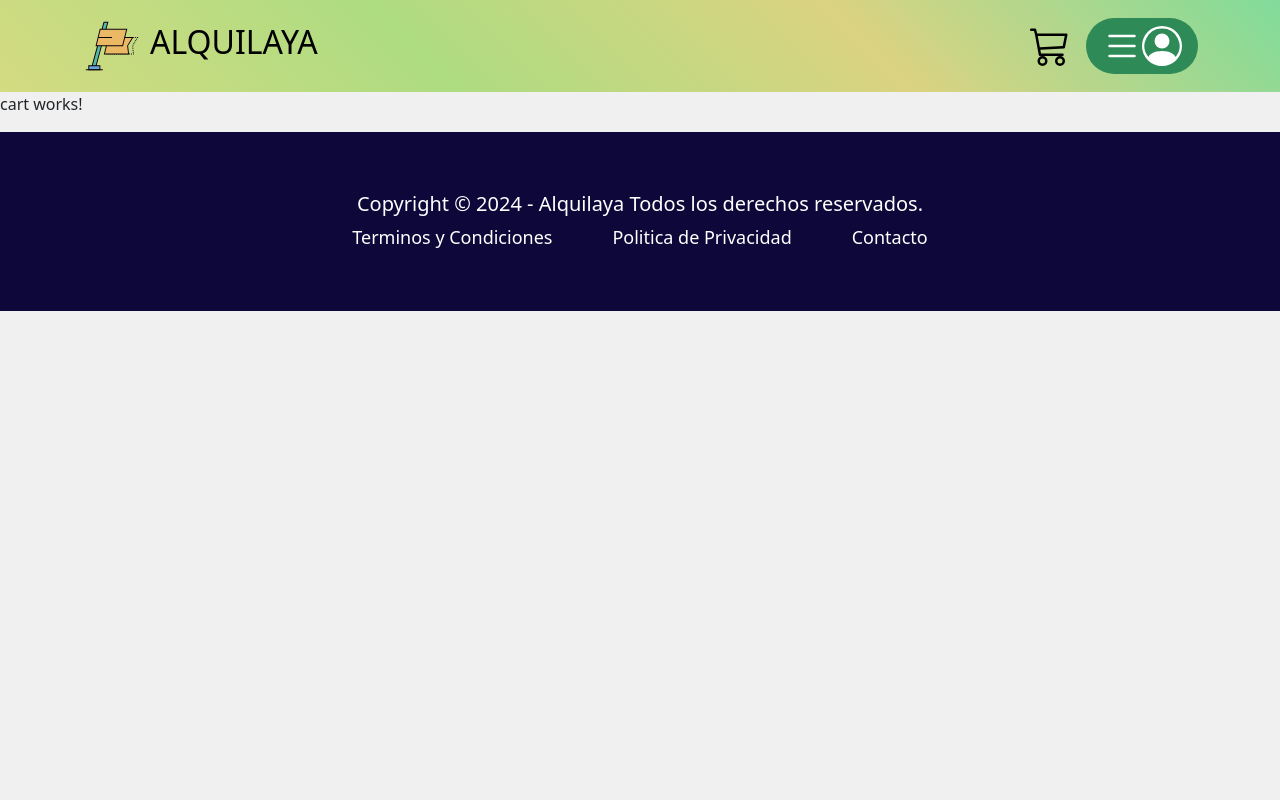
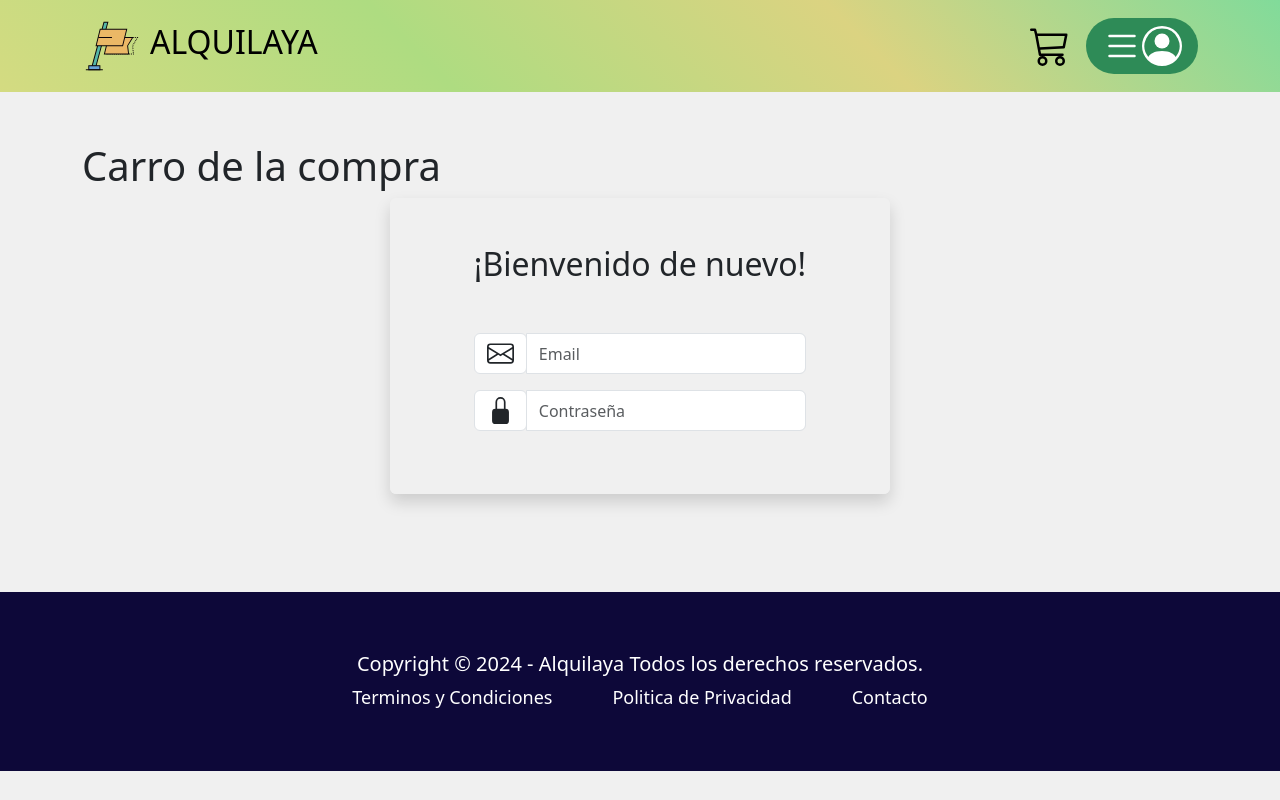
Before and after one commit to Johexlimee/AlquilaYa-Front, an Angular app: page /cart in a window 1280 px wide. Built offline with nearby package versions, Linux system fonts and the light colour scheme.

Commit message:
Descarado julian

```diff
--- a/src/app/cart/cart.component.css
+++ b/src/app/cart/cart.component.css
@@ -0,0 +1,20 @@
+.bodycart {
+    padding: 50px 0px;
+}
+
+.login-form {
+    width: 500px;
+    border: 1px solid #f0f0f0;
+    border-radius: 10px;
+    .contenido {
+        margin: 30px 0px;
+        h2 {
+            margin-bottom: 50px;
+            font-weight: 500;
+        }
+    }
+}
+
+.input-group-text {
+    background-color: white;
+}
--- a/src/app/cart/cart.component.html
+++ b/src/app/cart/cart.component.html
@@ -1 +1,36 @@
-<p>cart works!</p>
+<section class="bodycart">
+    <div class="container">
+        <h1>Carro de la compra</h1>
+        <div class="d-flex justify-content-center py-3 container login-form shadow p-3 mb-5 rounded">
+            <div class="contenido">
+                <h2>¡Bienvenido de nuevo!</h2>
+                <div>
+                    <div>
+                        <div class="input-group mb-3">
+                            <div class="input-group-prepend">
+                                <span class="input-group-text" id="basic-addon1">
+                                    <svg xmlns="http://www.w3.org/2000/svg" width="auto" height="27" fill="currentColor" class="bi bi-envelope" viewBox="0 0 16 16">
+                                        <path d="M0 4a2 2 0 0 1 2-2h12a2 2 0 0 1 2 2v8a2 2 0 0 1-2 2H2a2 2 0 0 1-2-2zm2-1a1 1 0 0 0-1 1v.217l7 4.2 7-4.2V4a1 1 0 0 0-1-1zm13 2.383-4.708 2.825L15 11.105zm-.034 6.876-5.64-3.471L8 9.583l-1.326-.795-5.64 3.47A1 1 0 0 0 2 13h12a1 1 0 0 0 .966-.741M1 11.105l4.708-2.897L1 5.383z"/>
+                                    </svg>
+                                </span>
+                            </div>
+                            <input type="text" class="form-control" name="" id="" placeholder="Email">
+                        </div>
+                    </div>
+                    <div>
+                        <div class="input-group mb-3">
+                            <div class="input-group-prepend">
+                                <span class="input-group-text" id="basic-addon1">
+                                    <svg xmlns="http://www.w3.org/2000/svg" width="auto" height="27" fill="currentColor" class="bi bi-lock-fill" viewBox="0 0 16 16">
+                                        <path d="M8 1a2 2 0 0 1 2 2v4H6V3a2 2 0 0 1 2-2m3 6V3a3 3 0 0 0-6 0v4a2 2 0 0 0-2 2v5a2 2 0 0 0 2 2h6a2 2 0 0 0 2-2V9a2 2 0 0 0-2-2"/>
+                                    </svg>
+                                </span>
+                            </div>
+                            <input type="password" class="form-control" name="" id="" placeholder="Contraseña"/>
+                        </div>
+                    </div>
+                </div>
+            </div>
+        </div>
+    </div>
+</section>
--- a/src/app/header/header.component.html
+++ b/src/app/header/header.component.html
@@ -7,7 +7,7 @@
         <div class="d-flex align-items-center">
             <ul class="nav nav-pills">
                 <li class="nav-item">
-                    <a href="#" class="nav-link" aria-current="page">
+                    <a href="/cart" class="nav-link" aria-current="page">
                         <svg xmlns="http://www.w3.org/2000/svg" width="40" height="40" fill="black" class="bi bi-cart3" viewBox="0 0 16 16">
                             <path d="M0 1.5A.5.5 0 0 1 .5 1H2a.5.5 0 0 1 .485.379L2.89 3H14.5a.5.5 0 0 1 .49.598l-1 5a.5.5 0 0 1-.465.401l-9.397.472L4.415 11H13a.5.5 0 0 1 0 1H4a.5.5 0 0 1-.491-.408L2.01 3.607 1.61 2H.5a.5.5 0 0 1-.5-.5M3.102 4l.84 4.479 9.144-.459L13.89 4zM5 12a2 2 0 1 0 0 4 2 2 0 0 0 0-4m7 0a2 2 0 1 0 0 4 2 2 0 0 0 0-4m-7 1a1 1 0 1 1 0 2 1 1 0 0 1 0-2m7 0a1 1 0 1 1 0 2 1 1 0 0 1 0-2"/>
                         </svg>
```
